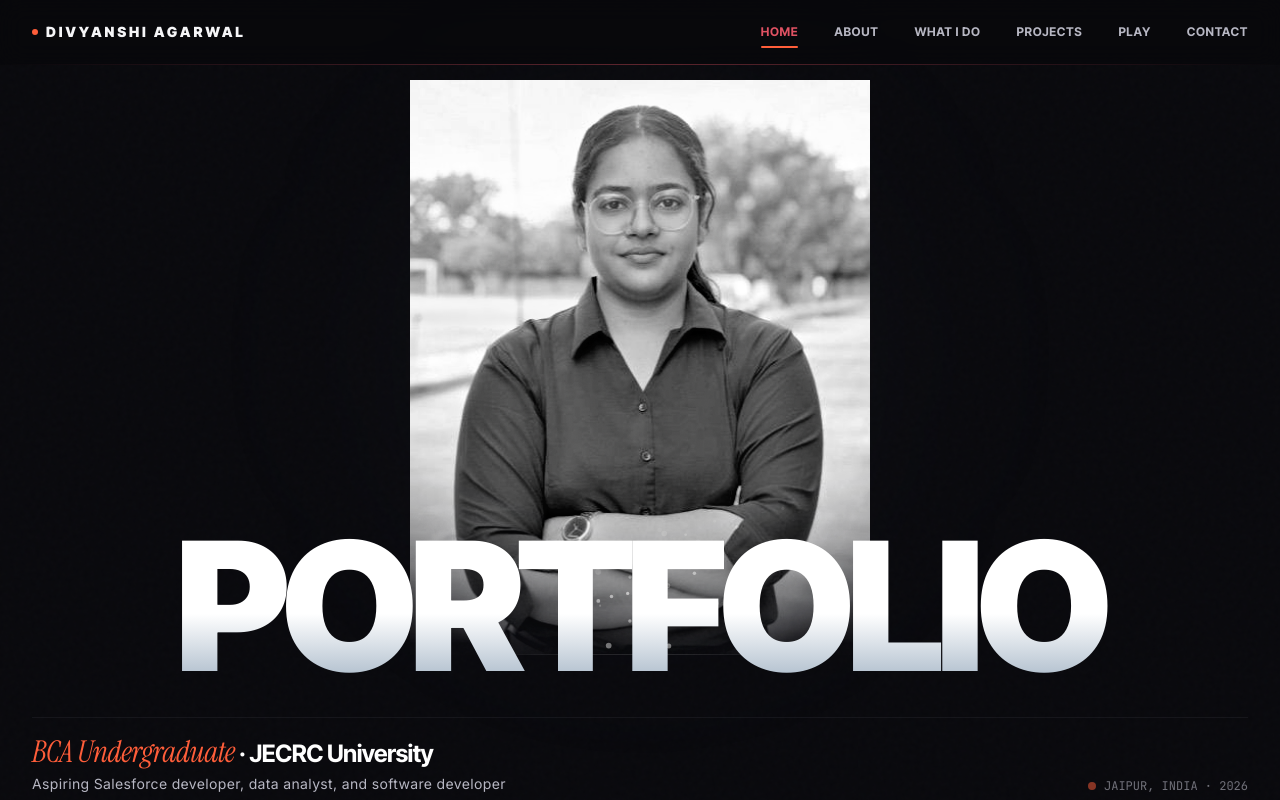
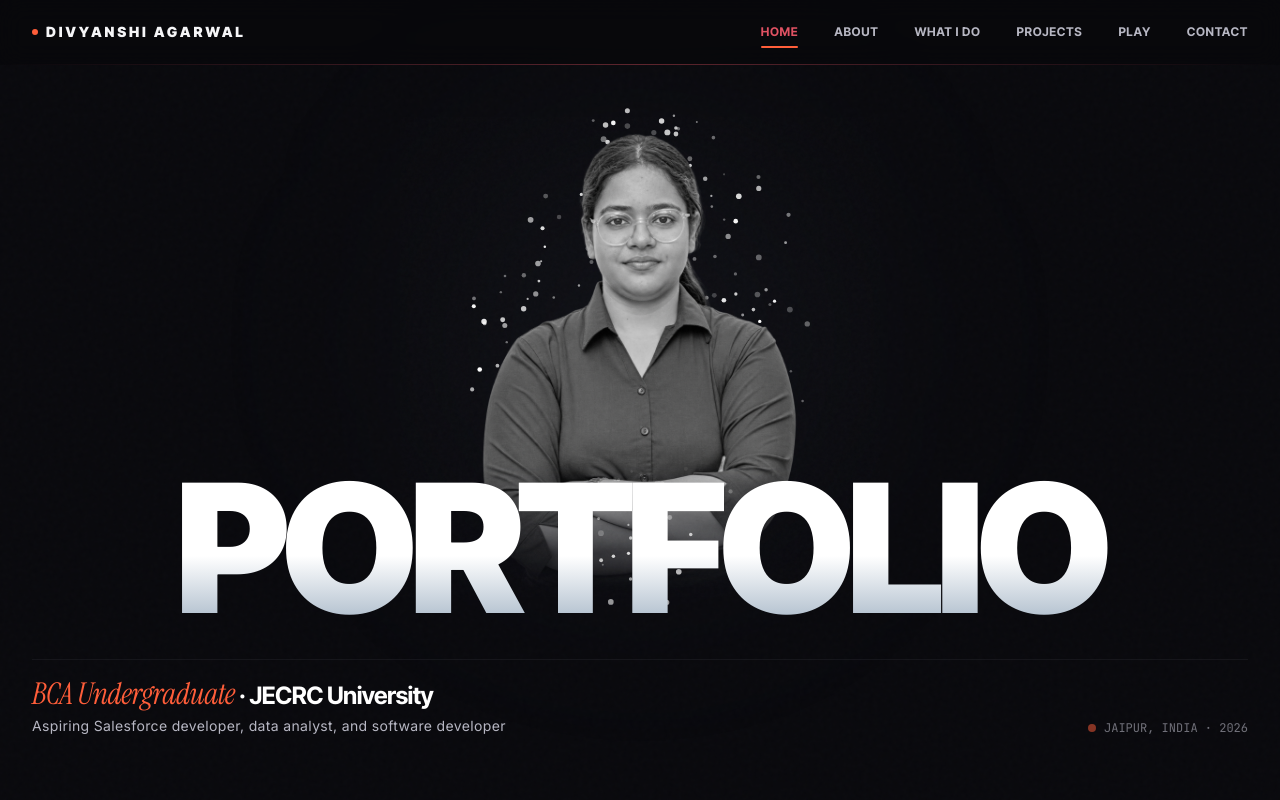
Before and after one commit to divyanshiagarwal1707/divyanshiagarwal1707.github.io, a React (Vite) app: page / in a window 1280 px wide. Shown: the top 800 px of the page. Built offline with nearby package versions, Linux system fonts and the light colour scheme.

Commit message:
Replace hero and about portrait with transparent high-resolution studio photo

```diff
--- a/src/components/OpeningHero.tsx
+++ b/src/components/OpeningHero.tsx
@@ -273,20 +273,20 @@ export const OpeningHero: React.FC<OpeningHeroProps> = ({ onComplete }) => {
           transition: phase === 'completed' ? 'transform 0.1s ease-out, opacity 0.1s ease-out' : 'all 1.2s cubic-bezier(0.16, 1, 0.3, 1)'
         }}
       >
-        <div className="relative w-[280px] sm:w-[360px] md:w-[460px] aspect-[4/5] flex items-end justify-center">
+        <div className="relative w-[300px] sm:w-[400px] md:w-[480px] aspect-square flex items-end justify-center">
           {/* Portrait Image with High-contrast B&W, grain halo, and deep shadows fading to background */}
           <img
             src={PERSONAL_INFO.portraitPath}
             alt="Divyanshi Agarwal"
-            className="w-full h-full object-cover object-top filter grayscale contrast-125 brightness-95"
+            className="w-full h-full object-contain object-bottom filter grayscale contrast-120 brightness-100"
             style={{
-              // Mask bottom and sides smoothly into #08080C background so shoulders merge into darkness
-              maskImage: 'radial-gradient(ellipse 80% 70% at 50% 40%, black 50%, transparent 95%), linear-gradient(to bottom, black 65%, transparent 98%)',
-              WebkitMaskImage: 'radial-gradient(ellipse 80% 70% at 50% 40%, black 50%, transparent 95%), linear-gradient(to bottom, black 65%, transparent 98%)'
+              // Smoothly fade bottom into #08080C background so lower torso merges into darkness behind PORTFOLIO
+              maskImage: 'linear-gradient(to bottom, black 72%, transparent 98%)',
+              WebkitMaskImage: 'linear-gradient(to bottom, black 72%, transparent 98%)'
             }}
           />
           {/* Fine grain overlay over portrait */}
-          <div className="absolute inset-0 grain-overlay opacity-30 mix-blend-overlay pointer-events-none" />
+          <div className="absolute inset-0 grain-overlay opacity-25 mix-blend-overlay pointer-events-none" />
         </div>
       </div>
 
--- a/src/components/WhatIDo.tsx
+++ b/src/components/WhatIDo.tsx
@@ -51,9 +51,8 @@ export const WhatIDo: React.FC = () => {
                 <div className="flex items-center gap-3">
                   <ArrowUpRight
                     size={22}
-                    className={`text-[#E05263] group-hover:text-[#08080C] group-focus:text-[#08080C] transition-transform duration-200 ${
-                      isExpanded ? 'rotate-90' : 'group-hover:translate-x-1 group-hover:-translate-y-1'
-                    }`}
+                    className={`text-[#E05263] group-hover:text-[#08080C] group-focus:text-[#08080C] transition-transform duration-200 ${isExpanded ? 'rotate-90' : 'group-hover:translate-x-1 group-hover:-translate-y-1'
+                      }`}
                   />
                 </div>
               </button>
--- a/src/data/portfolioData.ts
+++ b/src/data/portfolioData.ts
@@ -70,7 +70,7 @@ export const PERSONAL_INFO = {
   github: "https://github.com/divyanshiagarwal2505",
   linkedin: "https://www.linkedin.com/in/divyanshiagarwal1707",
   resumePath: "/Divyanshi_Agarwal_Resume.pdf",
-  portraitPath: "/divyanshi-portrait.jpg",
+  portraitPath: "/divyanshi-portrait.png",
   currentYear: 2026,
   statusLine: "BCA STUDENT · JECRC UNIVERSITY",
   introParagraph: "Adaptable BCA student, with a foundation in programming, website development, business-oriented project workflows and Salesforce fundamentals. Experienced in organising information around user needs, contributing to team activities and supporting event coordination. Brings problem-solving, critical-thinking, communication and teamwork skills, with a willingness to learn and contribute across technical, operations, customer-facing and administrative roles."
--- a/src/pages/AboutPage.tsx
+++ b/src/pages/AboutPage.tsx
@@ -19,13 +19,13 @@ export const AboutPage: React.FC<AboutPageProps> = ({ onNavigate }) => {
         <div className="grid grid-cols-1 lg:grid-cols-12 gap-12 lg:gap-16 items-start pb-16 border-b border-[#292930]/60">
           {/* Portrait with high contrast B&W */}
           <div className="lg:col-span-5">
-            <div className="relative rounded-2xl overflow-hidden border border-[#292930] bg-[#111116] shadow-2xl max-w-md mx-auto lg:mx-0">
+            <div className="relative rounded-2xl overflow-hidden border border-[#292930] bg-gradient-to-b from-[#181824] to-[#111116] shadow-2xl max-w-md mx-auto lg:mx-0">
               <img
                 src={PERSONAL_INFO.portraitPath}
                 alt="Divyanshi Agarwal"
-                className="w-full h-auto object-cover filter grayscale contrast-125 brightness-95"
+                className="w-full h-auto aspect-square object-contain filter grayscale contrast-120 brightness-100 p-2"
               />
-              <div className="absolute inset-0 grain-overlay opacity-30 mix-blend-overlay pointer-events-none" />
+              <div className="absolute inset-0 grain-overlay opacity-25 mix-blend-overlay pointer-events-none" />
 
               <div className="p-4 bg-[#111116] border-t border-[#292930] flex items-center justify-between text-xs font-mono">
                 <span className="text-white font-bold">{PERSONAL_INFO.name}</span>
```
Also changed, not shown: public/divyanshi-portrait.jpg, public/divyanshi-portrait.png (added).
